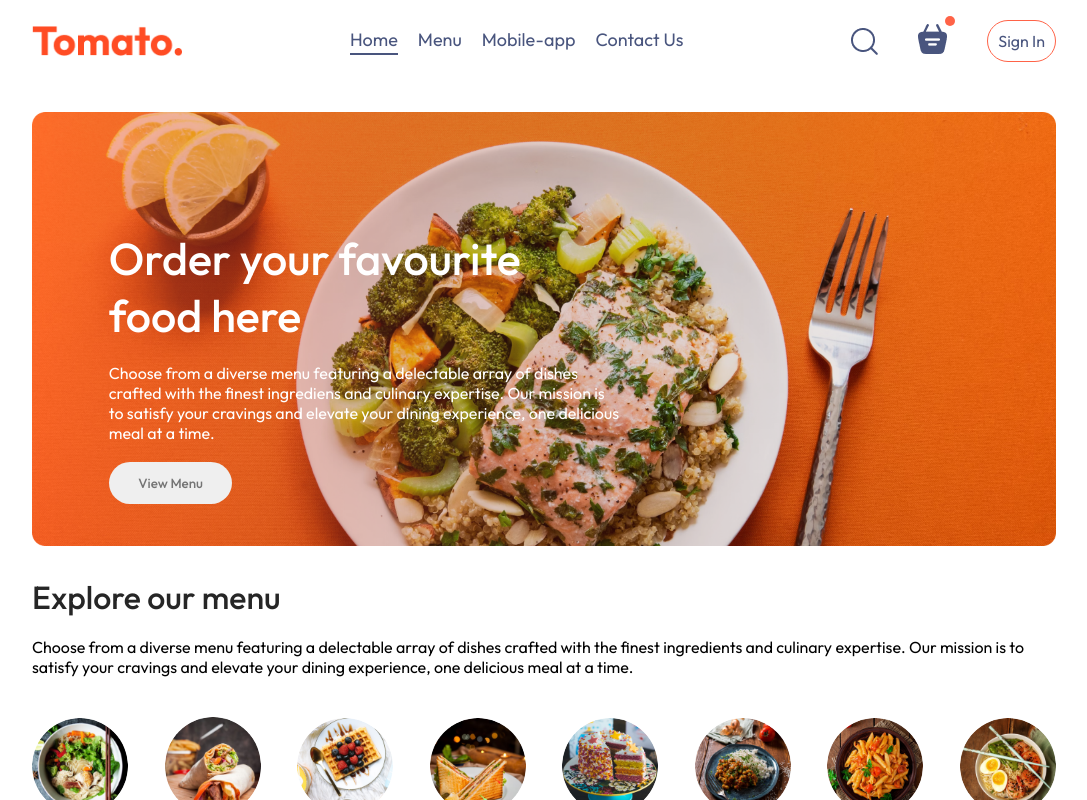
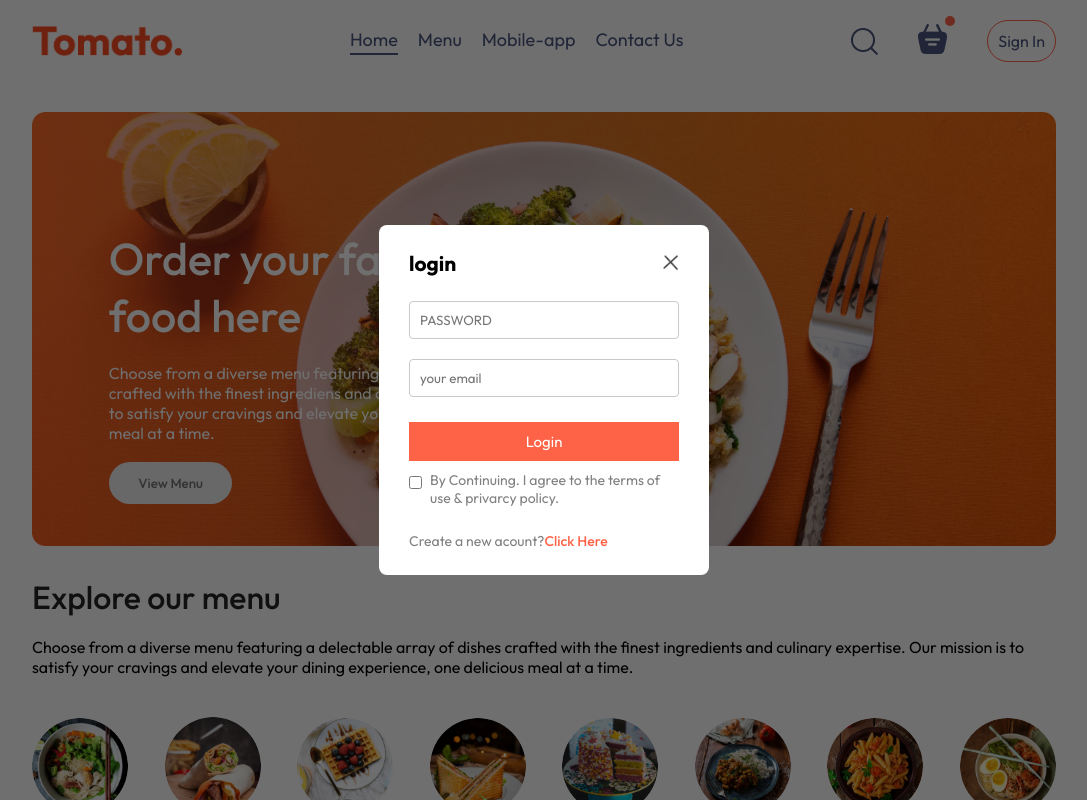
Before and after one commit to clairemuiru1/Food-Delivery, a React (Vite) app in the folder client/: page / in a window 1280 px wide. Both pictures are taken after a click on the button "Sign In". Shown: the top 800 px of the page, without its empty margins (96-1183 px from the left). Built offline with nearby package versions, Linux system fonts and the light colour scheme.

Commit message:
"created and styled the sign in"

```diff
--- a/client/src/App.jsx
+++ b/client/src/App.jsx
@@ -1,15 +1,19 @@
-import React from 'react'
+import React, { useState } from 'react'
 import NavBar from './components/NavBar/NavBar'
 import { Routes, Route } from 'react-router-dom'
 import Home from './pages/Home/Home'
 import Cart from './pages/Cart/Cart'
 import PlaceOrder from './pages/PlaceOrder/PlaceOrder'
 import Footer from './components/Footer/Footer'
+import Signin from './components/Signin/Signin'
 function App() {
+
+  const [showLogin,setShowLogin] = useState(false)
   return (
     <>
+      {showLogin? <Signin  setShowLogin={setShowLogin}/>: <></>}
       <div className='app'>
-        <NavBar />
+        <NavBar setShowLogin={setShowLogin}/>
         <Routes>
           <Route path='/' element={<Home />} />
           <Route path='/cart' element={<Cart />} />
--- a/client/src/components/NavBar/NavBar.jsx
+++ b/client/src/components/NavBar/NavBar.jsx
@@ -4,7 +4,7 @@
 import search_icon from "../../assets/search_icon.png"
 import basket_icon from "../../assets/basket_icon.png"
 import {Link} from 'react-router-dom'
-function NavBar() {
+function NavBar({setShowLogin}) {
 
   const [menu, setMenu] = useState("home")
 
@@ -23,7 +23,7 @@
             <img src={basket_icon} alt=''/>
             <div className="dot"></div>
         </div>
-        <button>Sign In</button>
+        <button onClick={()=>setShowLogin(true)}>Sign In</button>
       </div>
     </div>
   );
--- /dev/null
+++ b/client/src/components/Signin/Signin.css
@@ -0,0 +1,66 @@
+.login-popup{
+    position: absolute;
+    z-index: 1;
+    width: 100%;
+    height: 100%;
+    background-color: #00000090;
+    display: grid;
+
+}
+.login-popup-container{
+    place-self: center;
+    width: max(23vw,330px);
+    color:#808080;
+    background-color: white;
+    display: flex;
+    flex-direction: column;
+    gap: 25px;
+    padding: 25px 30px;
+    border-radius: 8px;
+    font-size: 14px;
+    animation: fadeIn 0.5s;
+}
+.login-popup-title{
+    display: flex;
+    justify-content: space-between;
+    align-items: center;
+    color: black;
+}
+.login-popup-title img{
+    width: 16px;
+    cursor: pointer;
+}
+.login-popup-inputs{
+    display: flex;
+    flex-direction: column-reverse;
+    gap: 20px;
+}
+.login-popup-inputs input{
+    outline: none;
+    border: 1px solid #c9c9c9;
+    padding: 10px;
+    border-radius: 4px;
+}
+.login-popup-container button{
+    border: none;
+    padding: 10px;
+    border-radius: 4x;
+    color: white;
+    background-color: tomato;
+    font-size: 15px;
+    cursor: pointer;
+}
+.login-popup-condition{
+    display: flex;
+    align-items: start;
+    gap: 8px;
+    margin-top: -15px;
+}
+.login-popup-condition input{
+    margin-top: 5px;
+}
+.login-popup p span{
+    color: tomato;
+    font-weight: 500;
+    cursor: pointer;
+}
--- /dev/null
+++ b/client/src/components/Signin/Signin.jsx
@@ -0,0 +1,34 @@
+import React, { useState } from 'react'
+import "./Signin.css"
+import cross_icon from "../../assets/cross_icon.png"
+function Signin({ setShowLogin }) {
+
+    const [currentState, setCurrentState] = useState("login")
+
+    return (
+        <div className='login-popup'>
+            <form className="login-popup-container">
+                <div className="login-popup-title">
+                    <h2>{currentState}</h2>
+                    <img onClick={() => setShowLogin(false)} src={cross_icon} alt="" />
+                </div>
+                <div className="login-popup-inputs">
+                    {currentState === "login" ? <></> : <input type='text' placeholder='your name' required />}
+                    <input type='email' placeholder='your email' required />
+                    <input type='password' placeholder='PASSWORD' required />
+                </div>
+                <button>{currentState === "Sign Up" ? "Create Account" : "Login"}</button>
+                <div className="login-popup-condition">
+                    <input type='checkbox' required />
+                    <p>By Continuing. I agree to the terms of use & privarcy policy.</p>
+                </div>
+                {currentState === "login" ?
+                    <p>Create a new acount?<span onClick={()=>setCurrentState("Sign Up")}>Click Here</span></p> :
+                    <p>Already have an account?<span onClick={()=> setCurrentState("Login")}>Login here</span></p>
+                }
+            </form>
+        </div>
+    )
+}
+
+export default Signin
```
